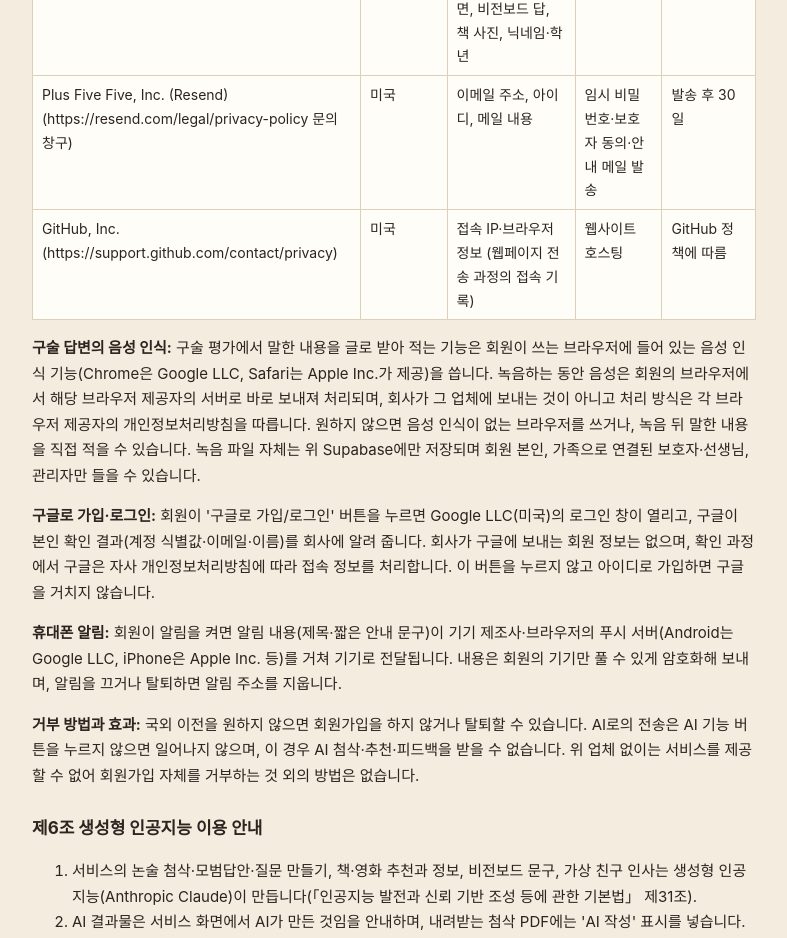
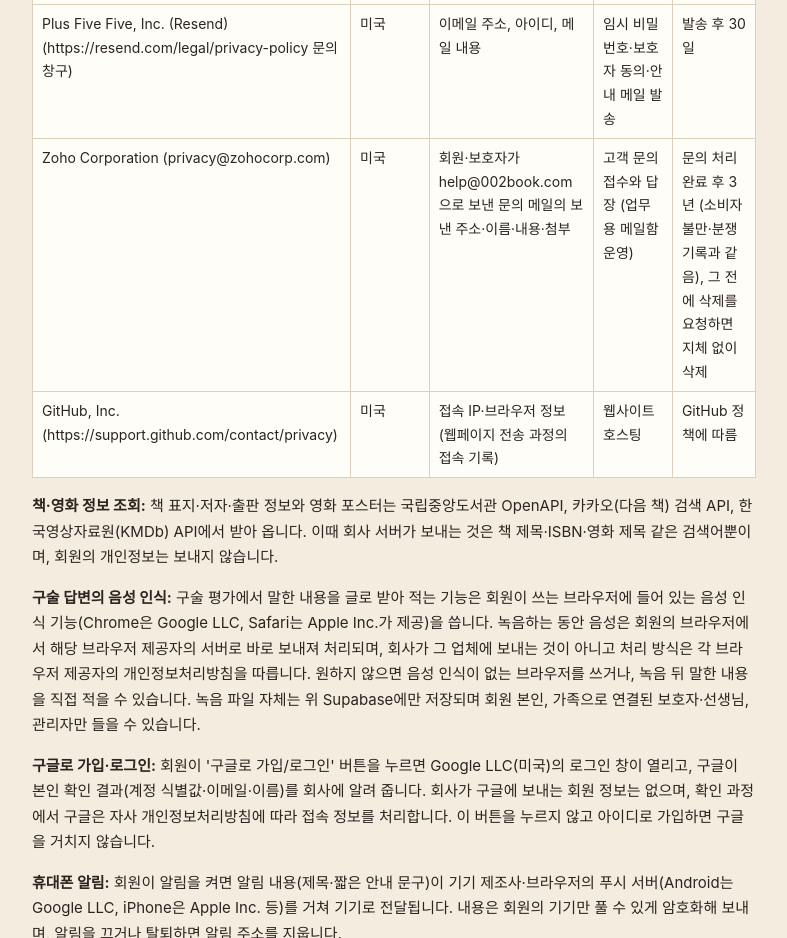
Before and after one commit to kotang77/002BOOK, a website: page web/privacy.html in a window 1280 px wide. Shown: the part 2920-3858 px from the top of the page, without its empty margins (246-1033 px from the left). Drawn offline with Linux system fonts and the light colour scheme.

Commit message:
개인정보처리방침 수정안: Zoho(문의 메일) 국외 이전 추가, 책·영화 정보 조회 API는 개인정보를 보내지 않는다는 안내 추가 (배포 전 검토용)
Co-Authored-By: Claude Opus 5.5 <noreply@anthropic.com>
Claude-Session: https://claude.ai/code/session_013v9YWfuVk74Go5gSgEZhrT

```diff
--- a/web/privacy.html
+++ b/web/privacy.html
@@ -59,7 +59,9 @@
 <tr><td>Supabase, Inc. (privacy@supabase.com)</td><td>대한민국 서울 리전에 저장 / 운영사 미국</td><td>제1조의 회원 정보와 학습 기록 전체</td><td>데이터베이스·서버 운영</td><td>탈퇴 또는 위탁 계약 종료 시까지</td></tr>
 <tr><td>Anthropic, PBC (privacy@anthropic.com)</td><td>미국</td><td>AI 기능을 누를 때 보내는 글·사진: 논술 글과 노트 사진, 구술 답변을 받아 적은 글(녹음 음성은 보내지 않음), 인상 깊은 문장·장면, 비전보드 답, 책 사진, 닉네임·학년</td><td>생성형 AI 첨삭·추천·피드백 생성</td><td>요청 처리 후 30일 이내 자동 삭제 (AI 모델 학습에 쓰지 않음)</td></tr>
 <tr><td>Plus Five Five, Inc. (Resend) (https://resend.com/legal/privacy-policy 문의 창구)</td><td>미국</td><td>이메일 주소, 아이디, 메일 내용</td><td>임시 비밀번호·보호자 동의·안내 메일 발송</td><td>발송 후 30일</td></tr>
+<tr><td>Zoho Corporation (privacy@zohocorp.com)</td><td>미국</td><td>회원·보호자가 help@002book.com으로 보낸 문의 메일의 보낸 주소·이름·내용·첨부</td><td>고객 문의 접수와 답장 (업무용 메일함 운영)</td><td>문의 처리 완료 후 3년 (소비자 불만·분쟁 기록과 같음), 그 전에 삭제를 요청하면 지체 없이 삭제</td></tr>
 <tr><td>GitHub, Inc. (https://support.github.com/contact/privacy)</td><td>미국</td><td>접속 IP·브라우저 정보 (웹페이지 전송 과정의 접속 기록)</td><td>웹사이트 호스팅</td><td>GitHub 정책에 따름</td></tr></table>
+<p><b>책·영화 정보 조회:</b> 책 표지·저자·출판 정보와 영화 포스터는 국립중앙도서관 OpenAPI, 카카오(다음 책) 검색 API, 한국영상자료원(KMDb) API에서 받아 옵니다. 이때 회사 서버가 보내는 것은 책 제목·ISBN·영화 제목 같은 검색어뿐이며, 회원의 개인정보는 보내지 않습니다.</p>
 <p><b>구술 답변의 음성 인식:</b> 구술 평가에서 말한 내용을 글로 받아 적는 기능은 회원이 쓰는 브라우저에 들어 있는 음성 인식 기능(Chrome은 Google LLC, Safari는 Apple Inc.가 제공)을 씁니다. 녹음하는 동안 음성은 회원의 브라우저에서 해당 브라우저 제공자의 서버로 바로 보내져 처리되며, 회사가 그 업체에 보내는 것이 아니고 처리 방식은 각 브라우저 제공자의 개인정보처리방침을 따릅니다. 원하지 않으면 음성 인식이 없는 브라우저를 쓰거나, 녹음 뒤 말한 내용을 직접 적을 수 있습니다. 녹음 파일 자체는 위 Supabase에만 저장되며 회원 본인, 가족으로 연결된 보호자·선생님, 관리자만 들을 수 있습니다.</p>
 <p><b>구글로 가입·로그인:</b> 회원이 '구글로 가입/로그인' 버튼을 누르면 Google LLC(미국)의 로그인 창이 열리고, 구글이 본인 확인 결과(계정 식별값·이메일·이름)를 회사에 알려 줍니다. 회사가 구글에 보내는 회원 정보는 없으며, 확인 과정에서 구글은 자사 개인정보처리방침에 따라 접속 정보를 처리합니다. 이 버튼을 누르지 않고 아이디로 가입하면 구글을 거치지 않습니다.</p>
 <p><b>휴대폰 알림:</b> 회원이 알림을 켜면 알림 내용(제목·짧은 안내 문구)이 기기 제조사·브라우저의 푸시 서버(Android는 Google LLC, iPhone은 Apple Inc. 등)를 거쳐 기기로 전달됩니다. 내용은 회원의 기기만 풀 수 있게 암호화해 보내며, 알림을 끄거나 탈퇴하면 알림 주소를 지웁니다.</p>
```
